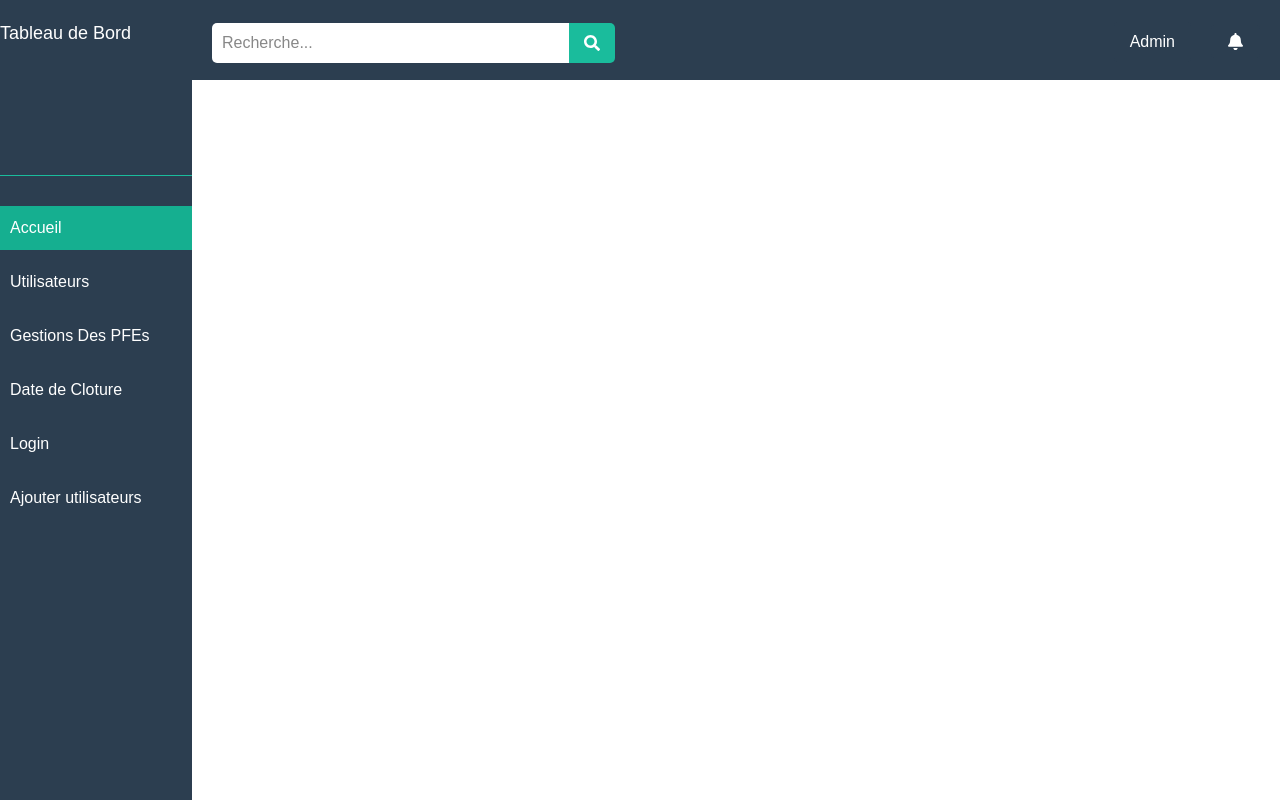
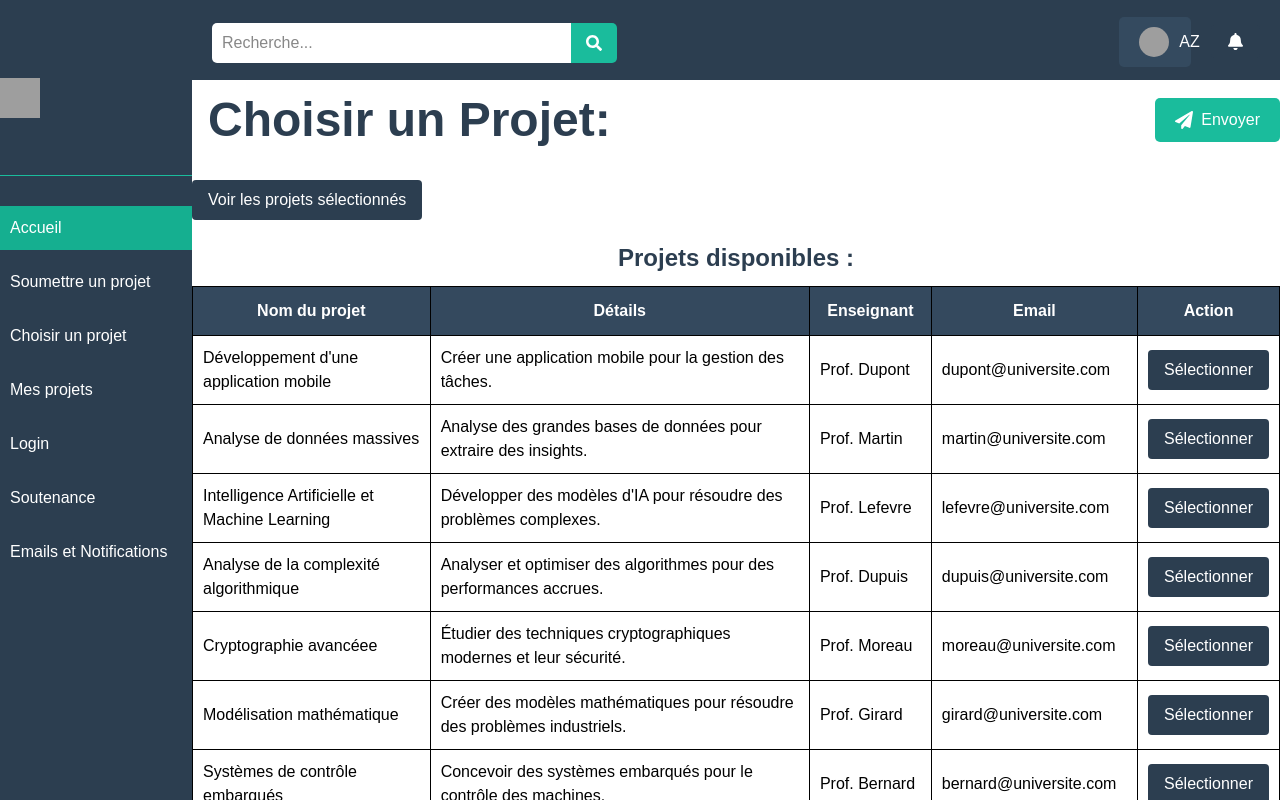
Before and after one commit to omarjiuiuki/var-dumper, a React (Vite) app in the folder Gestion_PFE_Frontend_React/: page /choisir-projet in a window 1280 px wide. Before the commit this address had no page. Shown: the top 800 px of the page. Built offline with nearby package versions, Linux system fonts and the light colour scheme; grey boxes are pictures that could not be loaded.

Commit message:
commitetudiant

```diff
--- a/Gestion_PFE_Frontend_React/package.json
+++ b/Gestion_PFE_Frontend_React/package.json
@@ -12,6 +12,7 @@
   "dependencies": {
     "@emotion/react": "^11.13.3",
     "@emotion/styled": "^11.13.0",
+    "@fortawesome/fontawesome-free": "^6.7.1",
     "@mui/material": "^6.1.6",
     "axios": "^1.7.7",
     "formik": "^2.4.6",
--- a/Gestion_PFE_Frontend_React/src/main.jsx
+++ b/Gestion_PFE_Frontend_React/src/main.jsx
@@ -5,12 +5,12 @@ import './index.css'
 import DashboardAdminMain from './dashboard_admin_main.jsx'
 import DashboardEnseignantMain from './views/dashboard enseignant/dashboard_enseignant_main.jsx'
 import DashboardEnterpriseMain from './views/dashboard entreprise/dashboard_entreprise_main.jsx'
-import DashboardEtudiantMain from './views/dashboard etudiant/dashboard_etudiant_main.jsx'
+import DashboardEtudiantMain from './views/dashboard_etudiant/dashboard_etudiant_main.jsx'
 
 
 createRoot(document.getElementById('root')).render(
   <StrictMode>
-    <DashboardAdminMain />
+    <DashboardEtudiantMain />
   </StrictMode>,
 );
 
--- a/Gestion_PFE_Frontend_React/src/views/dashboard_etudiant/ChoisirUnProjet.jsx
+++ b/Gestion_PFE_Frontend_React/src/views/dashboard_etudiant/ChoisirUnProjet.jsx
@@ -33,7 +33,7 @@ const projectsData = [
   },
   {
     id: 5,
-    name: "Cryptographie avancée",
+    name: "Cryptographie avancéee",
     description: "Étudier des techniques cryptographiques modernes et leur sécurité.",
     teacher: "Prof. Moreau",
     email: "moreau@universite.com",
```
Also changed, not shown: Gestion_PFE_Frontend_React/src/views/dashboard_etudiant/test.jsx (added), 1 other file (tests, documents, lock files or other folders).
